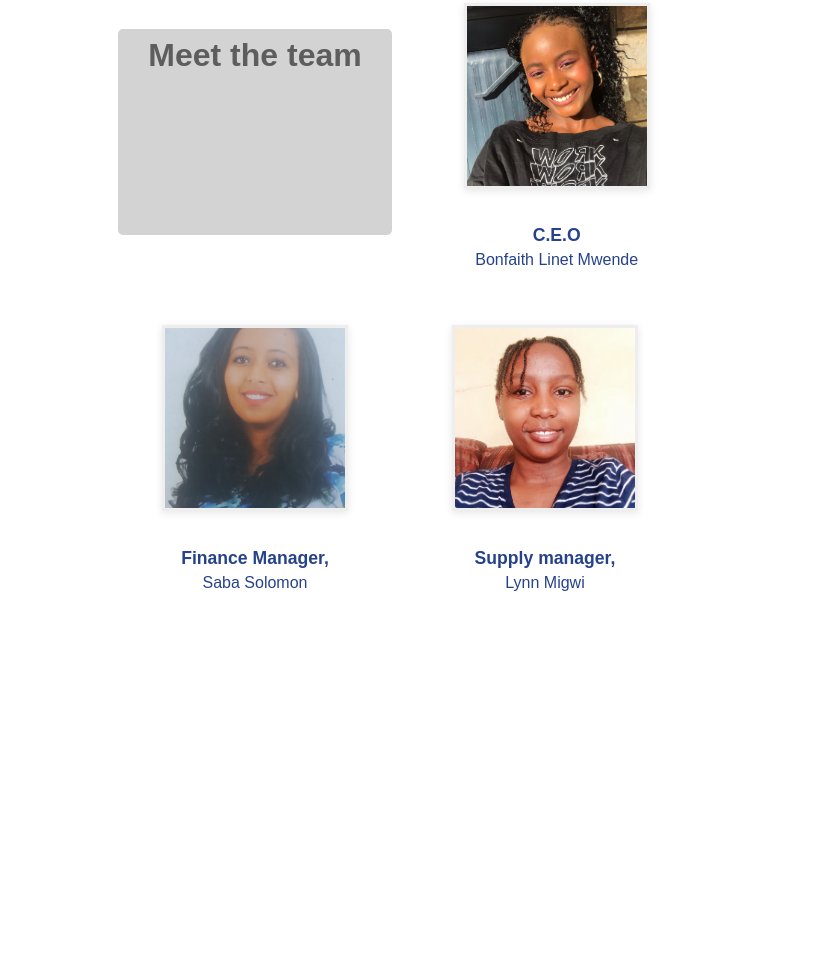
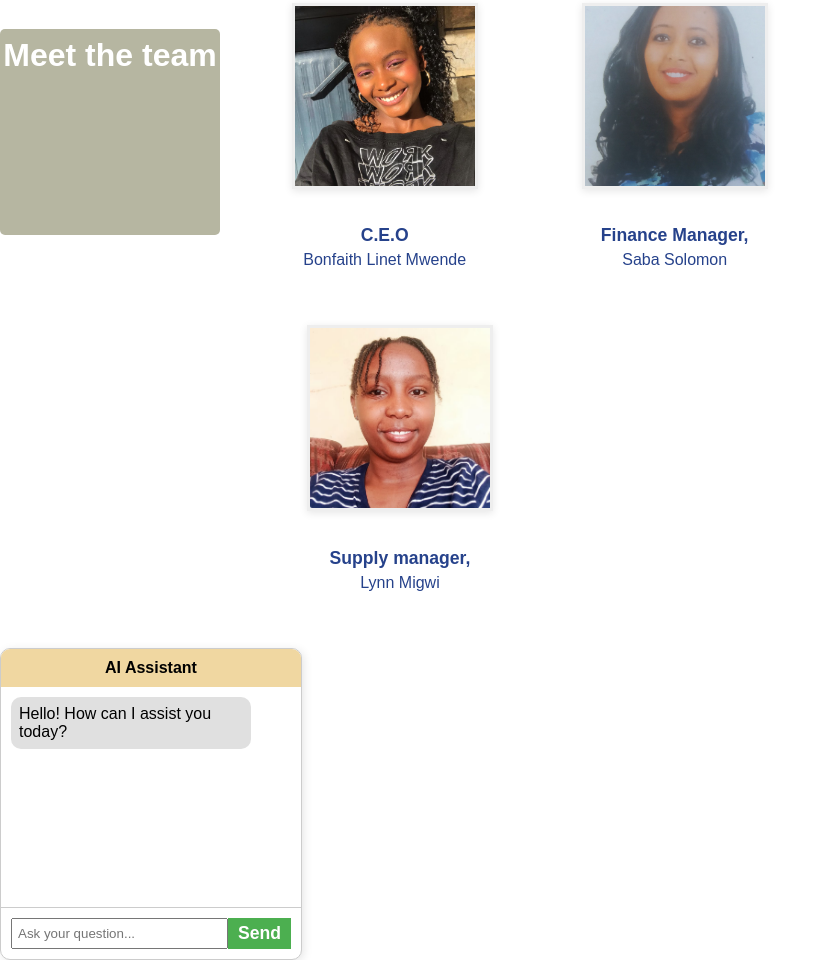
Before and after one commit to Linet-Mwende/Bonfaith-Pharmaceuticals, a plain HTML site: page index.html in a window 1280 px wide. Shown: the part 2689-3649 px from the top of the page, without its empty margins (0-831 px from the left). Before the commit the page ends 3337 px from the top, so only its background shows below. Drawn offline with Linux system fonts and the light colour scheme.

Commit message:
Meet the team section

```diff
--- a/index.html
+++ b/index.html
@@ -9,7 +9,7 @@
 <body>
      <nav class="navbar">
         <a href="#home">Home</a>
-        <a href="#about">About Us</a>
+        <a href="#about us">About Us</a>
         <a href="#product">Product</a>
         <a href="#testimonials">Testimonials</a>
         <a href="#meet">Meet</a>
@@ -25,7 +25,7 @@
     </div>
   </div>
 
-  <section class="about-us">
+  <section id="About Us" class="about-us">
     <div class="about-text">
       <h2>★ About us ★</h2>
       <p>
@@ -128,6 +128,18 @@
 
     </section>
 
+    <div class="chat-container">
+    <div class="chat-header">AI Assistant</div>
+    <div class="chat-display">
+        <div class="chat-bubble bot">Hello! How can I assist you today?</div>
+    </div>
+    <div class="chat-input">
+        <input type="text" placeholder="Ask your question...">
+        <button class="send-btn">Send</button>
+    </div>
+</div>
+
+
 
     <script src="main.js"></script>
 
--- a/style.css
+++ b/style.css
@@ -292,7 +292,7 @@ button:hover {
 }
 
 .Voice {
-    colour:white;
+    color:white;
     background-color: rgb(72, 209, 204);
 }
 
@@ -309,10 +309,10 @@ button:hover {
 .section-title {
     font-size: 2em;
     font-weight: 600; /* Semi-bold */
-    color: #5d5d5d; /* Dark gray, similar to the image */
-    background-color: #d3d3d3; /* Gray background for the title */
+    color: white;
+    background-color: rgb(182, 182, 161);
     display: inline-block; /* Makes background only cover the text */
-    padding: 8px 30px; /* Padding for the title background */
+    padding: 8px 3px; /* Padding for the title background */
     border-radius: 5px;
     margin-bottom: 50px; /* Space below the title */
 }
@@ -353,3 +353,58 @@ button:hover {
     color: rgb(38, 66, 139);
     margin-top: 0;
 }
+
+.chat-container {
+    width: 300px;
+    border-radius: 10px;
+    overflow: hidden;
+    border: 1px solid #ccc;
+    box-shadow: 2px 2px 10px rgba(0,0,0,0.1);
+    background: white;
+}
+
+.chat-header {
+    background: #f0d7a1;
+    padding: 10px;
+    text-align: center;
+    font-weight: bold;
+}
+
+.chat-display {
+    padding: 10px;
+    height: 200px;
+    overflow-y: auto;
+    display: flex;
+    flex-direction: column;
+}
+
+.chat-bubble {
+    max-width: 80%;
+    padding: 8px;
+    margin-bottom: 8px;
+    border-radius: 10px;
+}
+
+.bot {
+    background: #e0e0e0;
+    align-self: flex-start;
+}
+
+.chat-input {
+    display: flex;
+    padding: 10px;
+    border-top: 1px solid #ccc;
+}
+
+.chat-input input {
+    flex: 1;
+    padding: 5px;
+}
+
+.send-btn {
+    background: #4CAF50;
+    color: white;
+    border: none;
+    padding: 5px 10px;
+    cursor: pointer;
+}
```
